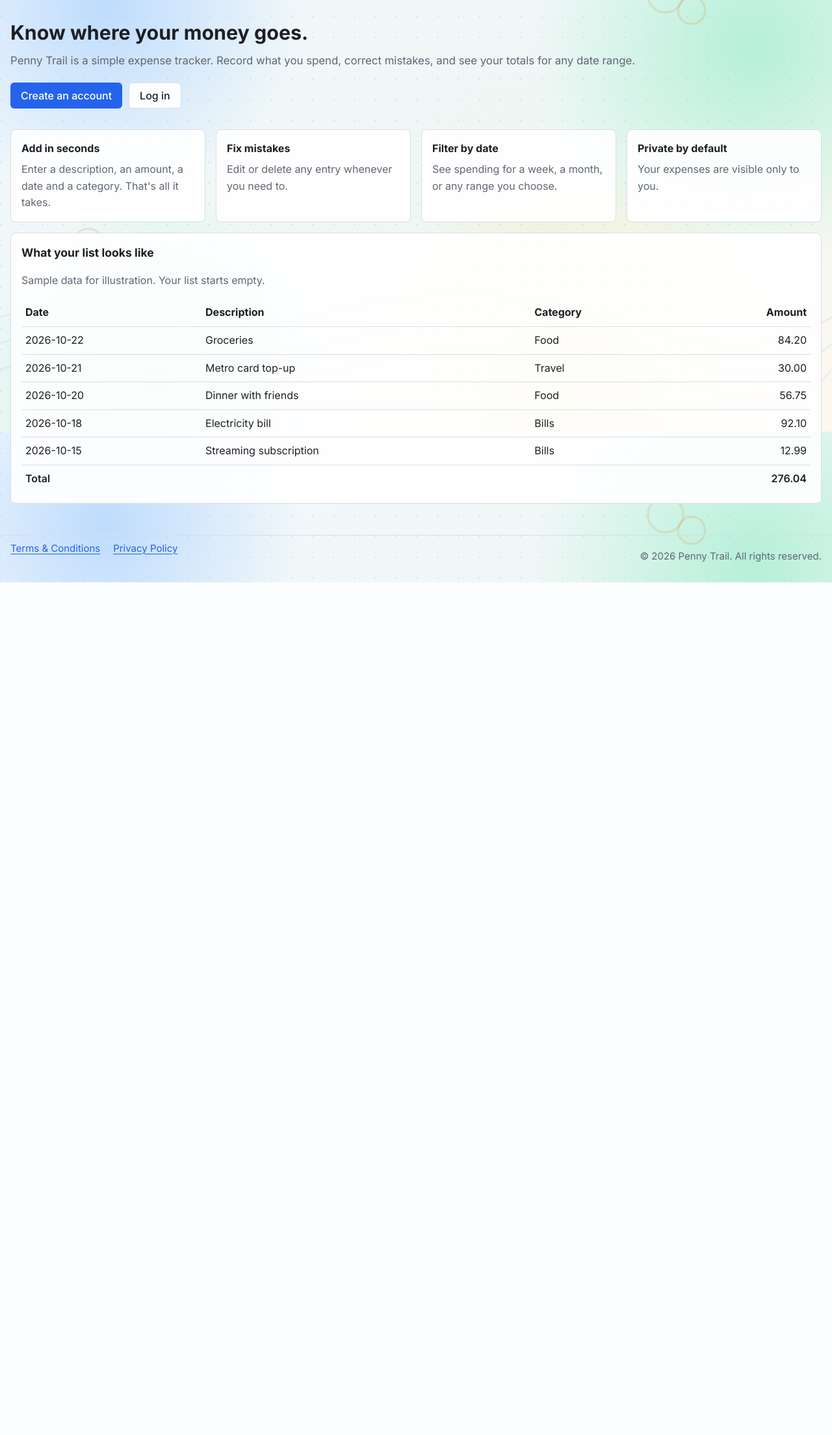
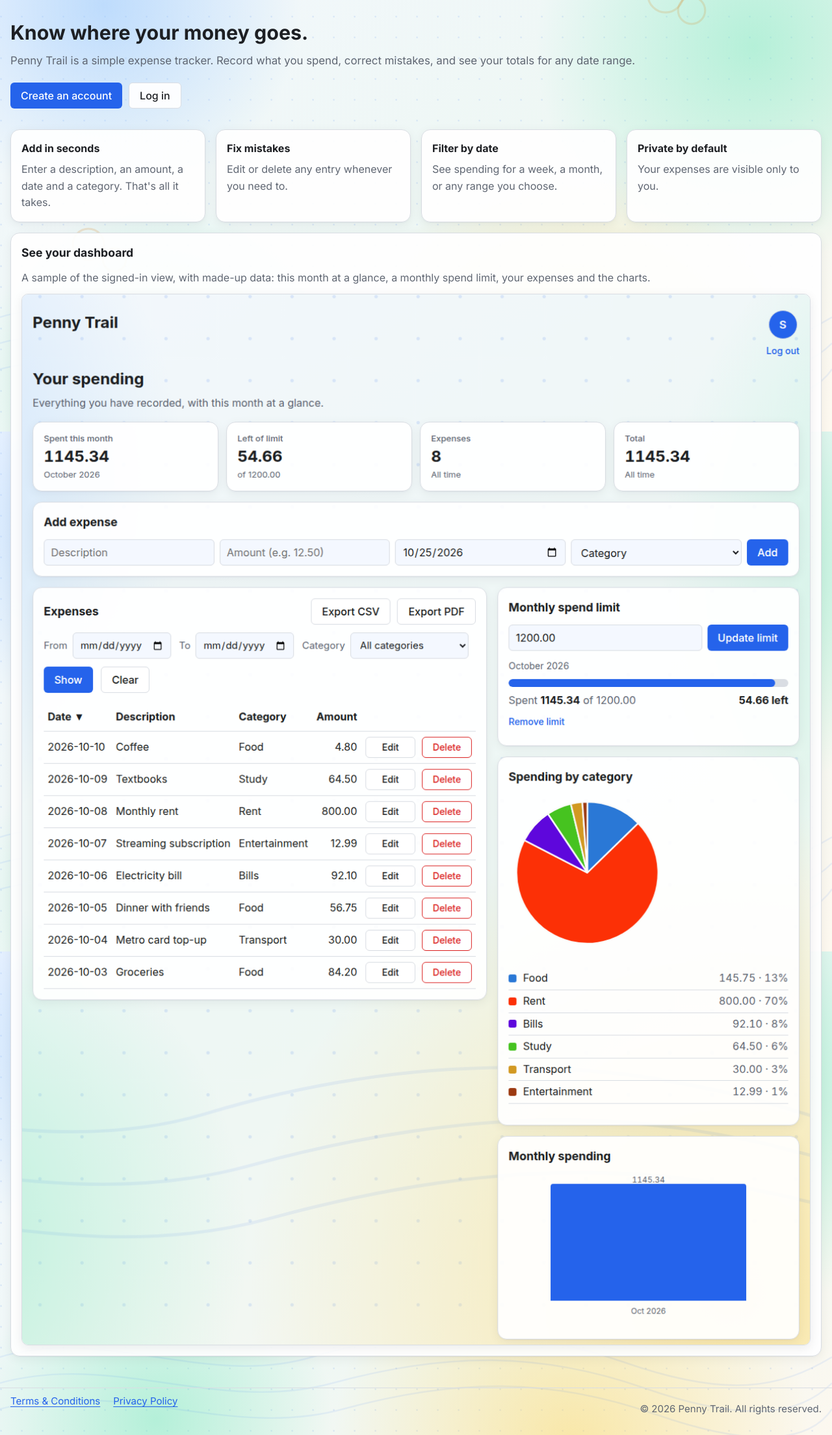
Before and after one commit to priyodas12/expense-tracker, a Flask app: page / in a window 1280 px wide. Shown: the part 136-2344 px from the top of the page at 65% size. Before the commit the page ends 1032 px from the top, so only its background shows below. Run offline with Flask 3, Linux system fonts and the light colour scheme.

Commit message:
Refactor code structure for improved readability and maintainability

```diff
--- a/expense_tracker/auth.py
+++ b/expense_tracker/auth.py
@@ -97,4 +97,4 @@ def login():
 @bp.route("/logout", methods=["POST"])
 def logout():
     session.clear()
-    return redirect(url_for("auth.login"))
+    return redirect(url_for("expenses.index"))
--- a/expense_tracker/routes.py
+++ b/expense_tracker/routes.py
@@ -256,6 +256,8 @@ def index():
         page_count=page_count,
         today=date.today().isoformat(),
         budget=build_budget(g.user["id"], date.today().isoformat()),
+        month_total_cents=month_spent(g.user["id"], date.today().isoformat()),
+        month_label=date.today().strftime("%B %Y"),
         filters=filters,
         filter_args={key: value for key, value in filters.items() if value},
         list_args={
@@ -387,21 +389,24 @@ def monthly_json():
     }
 
 
+def month_spent(user_id, today):
+    """Total spent in the calendar month of today (a YYYY-MM-DD string), ignoring list filters."""
+    return get_db().execute(
+        "SELECT COALESCE(SUM(amount_cents), 0) FROM expenses WHERE user_id = ? AND substr(date, 1, 7) = ?",
+        (user_id, today[:7]),
+    ).fetchone()[0]
+
+
 def build_budget(user_id, today):
     """Return this month's spending against the user's limit, or None if no limit is set.
 
     today is a YYYY-MM-DD string. The limit applies to the calendar month of today,
     whatever date filters the list is showing."""
-    db = get_db()
-    row = db.execute("SELECT limit_cents FROM monthly_limits WHERE user_id = ?", (user_id,)).fetchone()
+    row = get_db().execute("SELECT limit_cents FROM monthly_limits WHERE user_id = ?", (user_id,)).fetchone()
     if row is None:
         return None
 
-    month = today[:7]
-    spent = db.execute(
-        "SELECT COALESCE(SUM(amount_cents), 0) FROM expenses WHERE user_id = ? AND substr(date, 1, 7) = ?",
-        (user_id, month),
-    ).fetchone()[0]
+    spent = month_spent(user_id, today)
     limit = row["limit_cents"]
 
     return {
--- a/expense_tracker/static/style.css
+++ b/expense_tracker/static/style.css
@@ -52,9 +52,10 @@ main {
 .card {
   background: var(--card);
   border: 1px solid var(--border);
-  border-radius: 8px;
+  border-radius: 14px;
   padding: 16px;
   margin-bottom: 16px;
+  box-shadow: 0 1px 2px rgba(15, 23, 42, 0.04), 0 4px 16px rgba(15, 23, 42, 0.06);
 }
 
 .card h2 {
@@ -797,6 +798,128 @@ header h1 {
   resize: vertical;
 }
 
+/* Landing page: screenshot of the signed-in dashboard. */
+.preview img {
+  display: block;
+  width: 100%;
+  height: auto;
+  border: 1px solid var(--border);
+  border-radius: 10px;
+  box-shadow: 0 4px 16px rgba(15, 23, 42, 0.08);
+}
+
+.preview p {
+  margin: 0 0 12px;
+}
+
+/* Dashboard: summary tiles, card headers and a scrollable table. */
+.dashboard-intro {
+  margin: 8px 0 16px;
+}
+
+.dashboard-intro h2 {
+  font-size: 1.5rem;
+  margin: 0 0 4px;
+}
+
+.dashboard-intro p {
+  margin: 0;
+}
+
+.stats {
+  display: grid;
+  grid-template-columns: repeat(auto-fit, minmax(170px, 1fr));
+  gap: 12px;
+  margin-bottom: 16px;
+}
+
+.stat {
+  display: flex;
+  flex-direction: column;
+  gap: 2px;
+  padding: 14px 16px;
+  background: var(--card);
+  border: 1px solid var(--border);
+  border-radius: 14px;
+  box-shadow: 0 1px 2px rgba(15, 23, 42, 0.04), 0 4px 16px rgba(15, 23, 42, 0.06);
+}
+
+.stat-label {
+  font-size: 0.8125rem;
+  font-weight: 500;
+  color: var(--muted);
+}
+
+.stat-value {
+  font-size: 1.5rem;
+  font-weight: 700;
+  line-height: 1.25;
+  font-variant-numeric: tabular-nums;
+}
+
+.stat-value.over {
+  color: var(--danger);
+}
+
+.stat-note {
+  font-size: 0.8125rem;
+  color: var(--muted);
+}
+
+.card-head {
+  display: flex;
+  flex-wrap: wrap;
+  align-items: center;
+  justify-content: space-between;
+  gap: 12px;
+  margin-bottom: 12px;
+}
+
+.card-head h2 {
+  margin: 0;
+}
+
+.card-head .toolbar {
+  margin: 0;
+  padding: 0;
+  border: 0;
+}
+
+.add-card .add-form {
+  align-items: center;
+}
+
+.table-wrap {
+  overflow-x: auto;
+}
+
+tbody tr {
+  transition: background 0.15s ease;
+}
+
+tbody tr:hover {
+  background: rgba(37, 99, 235, 0.05);
+}
+
+th,
+td {
+  white-space: nowrap;
+}
+
+td:nth-child(2) {
+  white-space: normal;
+  min-width: 140px;
+}
+
+.empty {
+  padding: 32px 16px;
+  text-align: center;
+}
+
+.empty p {
+  margin: 0 0 6px;
+}
+
 /* Sortable column headers: look like headers, underline on hover. */
 th a {
   color: inherit;
--- a/expense_tracker/templates/landing.html
+++ b/expense_tracker/templates/landing.html
@@ -28,23 +28,9 @@
   </article>
 </section>
 
-<section class="card">
-  <h2>What your list looks like</h2>
-  <p class="muted">Sample data for illustration. Your list starts empty.</p>
-  <table>
-    <thead>
-      <tr><th>Date</th><th>Description</th><th>Category</th><th class="num">Amount</th></tr>
-    </thead>
-    <tbody>
-      <tr><td>2026-10-22</td><td>Groceries</td><td>Food</td><td class="num">84.20</td></tr>
-      <tr><td>2026-10-21</td><td>Metro card top-up</td><td>Travel</td><td class="num">30.00</td></tr>
-      <tr><td>2026-10-20</td><td>Dinner with friends</td><td>Food</td><td class="num">56.75</td></tr>
-      <tr><td>2026-10-18</td><td>Electricity bill</td><td>Bills</td><td class="num">92.10</td></tr>
-      <tr><td>2026-10-15</td><td>Streaming subscription</td><td>Bills</td><td class="num">12.99</td></tr>
-    </tbody>
-    <tfoot>
-      <tr><th>Total</th><th></th><th></th><th class="num">276.04</th></tr>
-    </tfoot>
-  </table>
+<section class="card preview">
+  <h2>See your dashboard</h2>
+  <p class="muted">A sample of the signed-in view, with made-up data: this month at a glance, a monthly spend limit, your expenses and the charts.</p>
+  <img src="{{ url_for('static', filename='img/dashboard-preview.png') }}" alt="Sample Penny Trail dashboard showing this month's spending, a monthly limit with the amount left, and a list of expenses" width="1200" height="700" loading="lazy">
 </section>
 {% endblock %}
```
Also changed, not shown: expense_tracker/templates/index.html (+50 -7 lines), tests/test_auth.py (+8 -1 lines), tests/test_expenses.py (+2 -2 lines), tests/test_pages.py (+6 -0 lines), README.md, expense_tracker/static/img/dashboard-preview.png (added).
